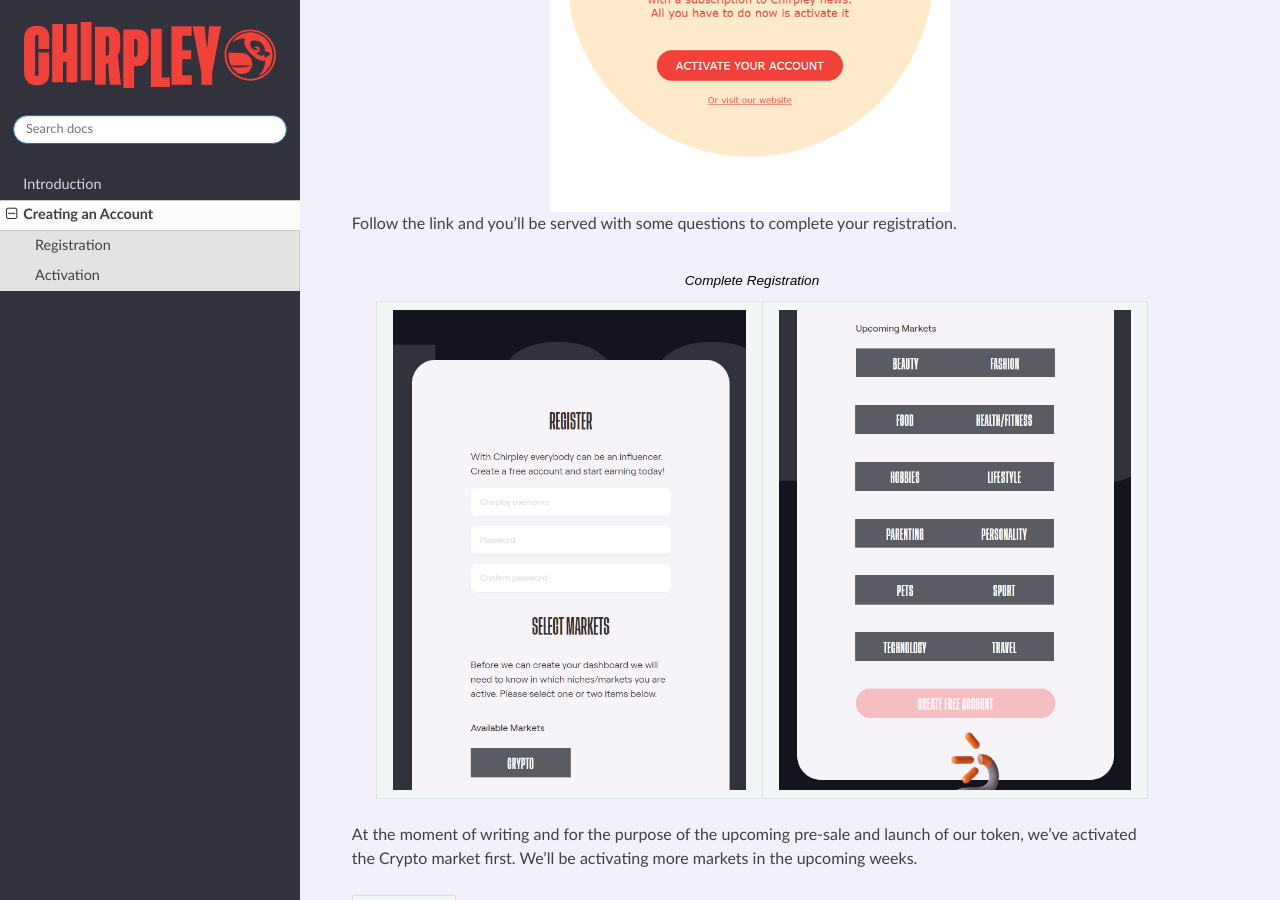
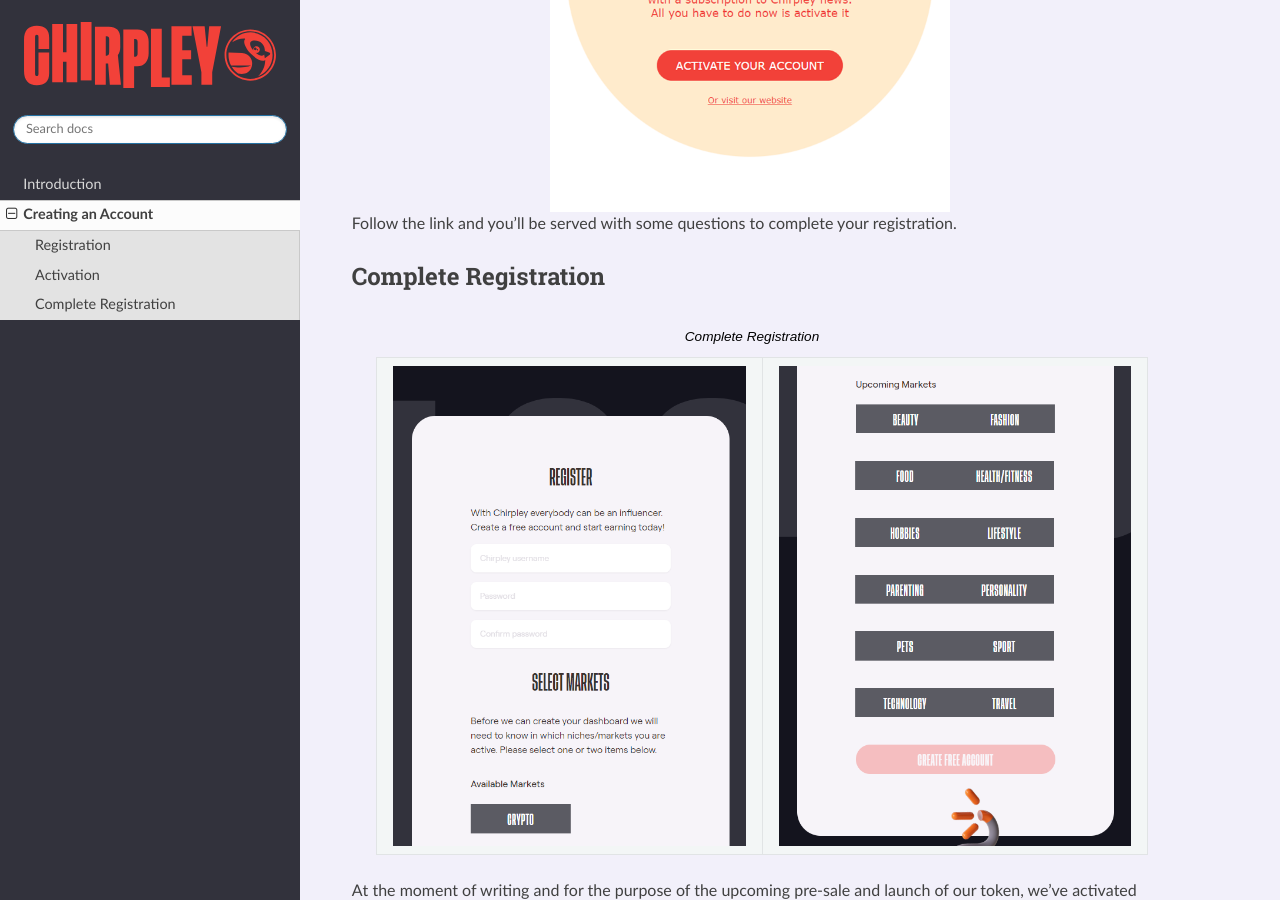
Before and after one commit to chirpley/docs, a Sphinx documentation site: the page built from docs/source/Register.rst, in a window 1280 px wide and 900 px high, scrolled down 1583 px. Built offline with Sphinx 7.4.7 and the Read the Docs theme 2.0.0, drawn with Linux system fonts in a browser that asks for light colours.

Commit message:
Update Register.rst

```diff
--- a/docs/source/Register.rst
+++ b/docs/source/Register.rst
@@ -39,6 +37,9 @@
 Follow the link and you'll be served with some questions to complete your registration.
 
 
+Complete Registration
+------------
+
   .. |logo1| image:: _static/images/register1.png
     :scale: 60%
     :alt: Complete registration 1
```
Also changed, not shown: other parts of docs/source/Register.rst (+0 -2 lines).
